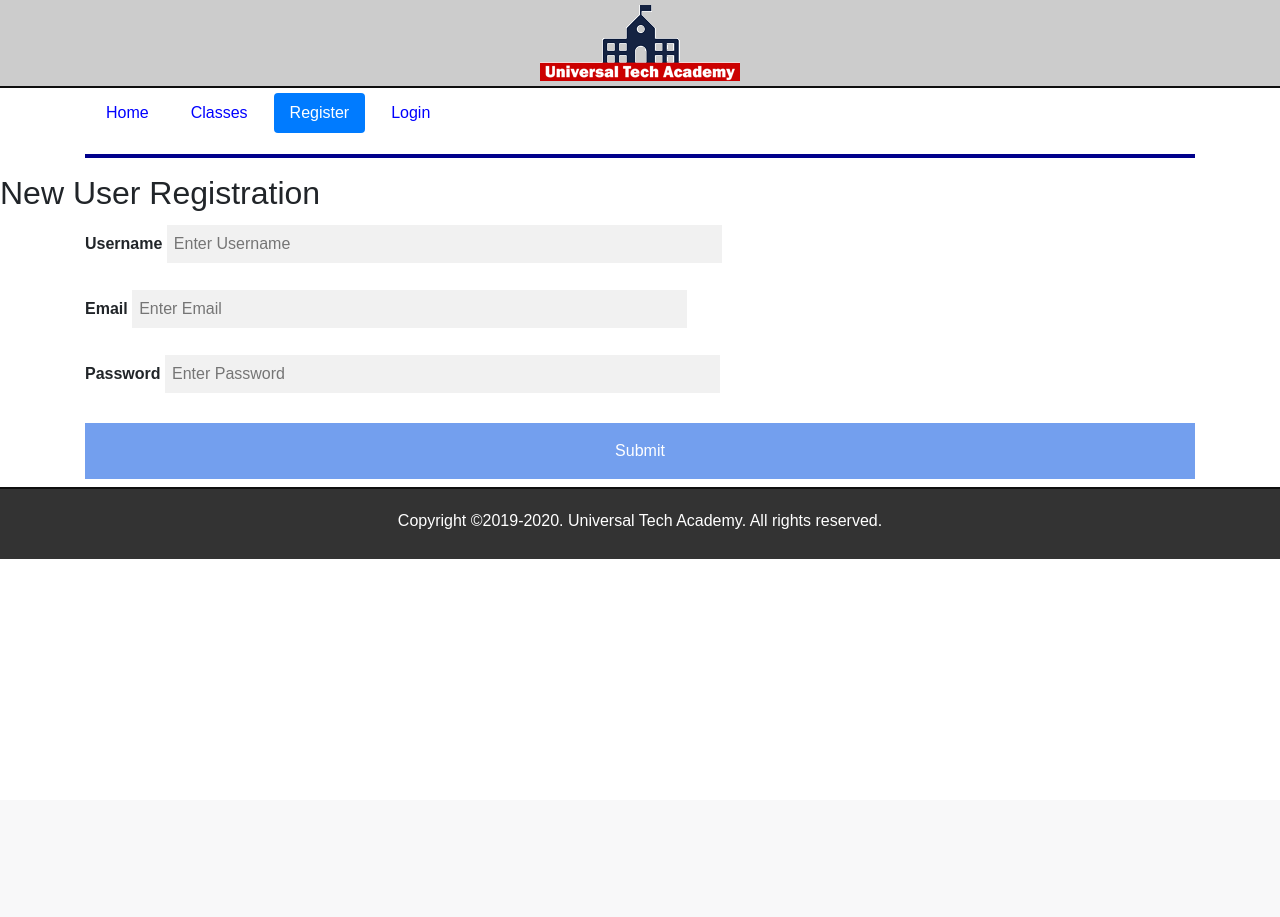
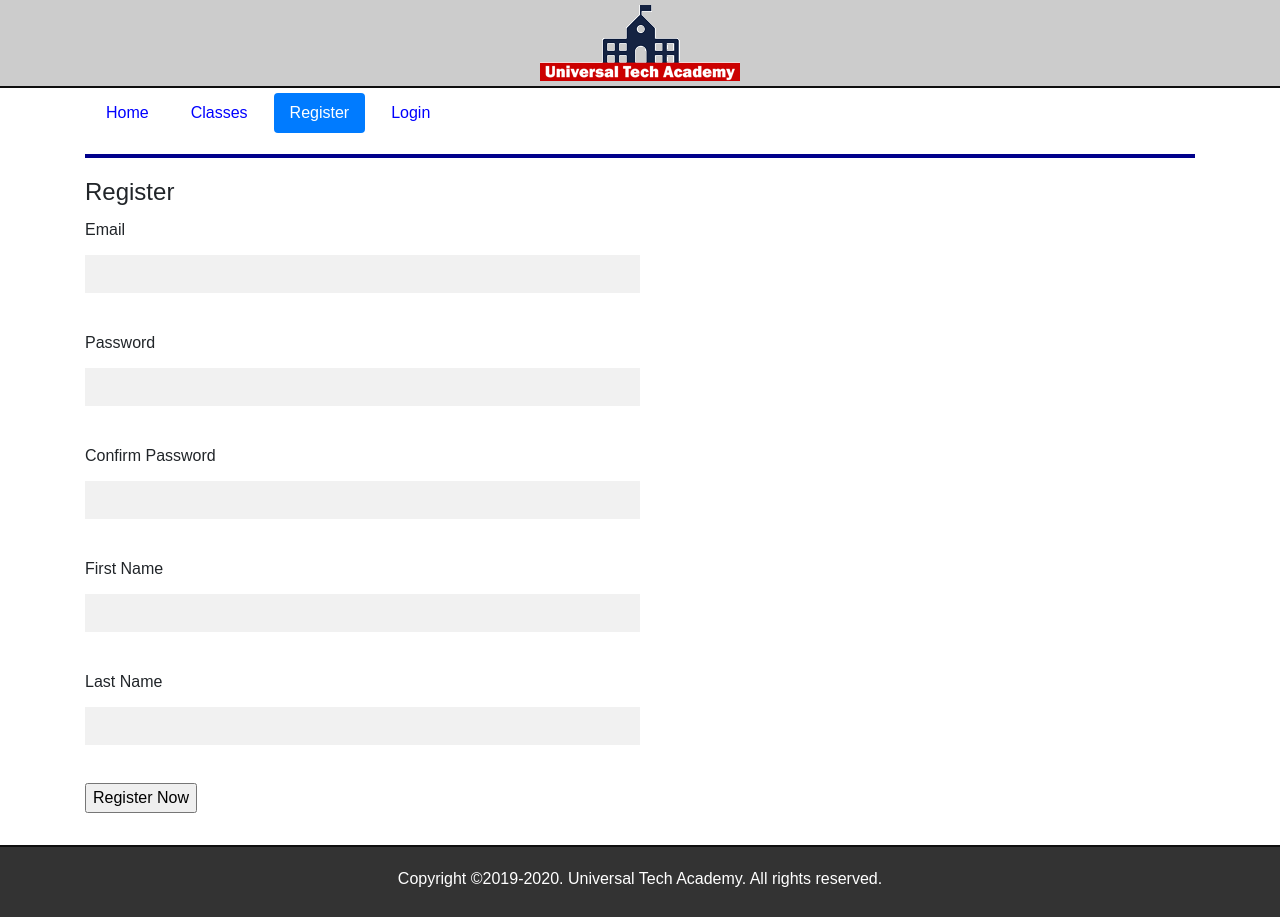
Before and after one commit to aliahmadcse/Enrollment-App, a Flask app: page /register in a window 1280 px wide. Before the commit the page ends 559 px from the top, so only its background shows below. Run offline with Flask 2, Linux system fonts and the light colour scheme; some libraries are stand-ins or nearby versions.

Commit message:
Adds registration form using wtf-form library

```diff
--- a/application/forms.py
+++ b/application/forms.py
@@ -1,18 +1,25 @@
 from flask_wtf import FlaskForm
-from wtforms import StringField,BooleanField,PasswordField,SubmitField
-from wtforms.validators import DataRequired
+from wtforms import StringField, BooleanField, PasswordField, SubmitField
+from wtforms.validators import DataRequired, Email, Length, EqualTo, ValidationError
+from application.models import User
+
 
 class LoginForm(FlaskForm):
-    email=StringField('Email',validators=[DataRequired()])
-    password=StringField('Password',validators=[DataRequired()])
-    remember_me=BooleanField('Remember Me')
-    submit=SubmitField('Login')
+    email = StringField('Email', validators=[DataRequired(), Email()])
+    password = StringField('Password', validators=[ DataRequired(), Length(min=6, max=15)])
+    remember_me = BooleanField('Remember Me')
+    submit = SubmitField('Login')
 
 
 class RegisterForm(FlaskForm):
-    email=StringField('Email',validators=[DataRequired()])
-    password=StringField('Password',validators=[DataRequired()])
-    password_confirm=StringField('Confirm Password',validators=[DataRequired()])
-    first_name=StringField('First Name',validators=[DataRequired()])
-    last_name=StringField('Last Name',validators=[DataRequired()])
-    submit=StringField('Register Now')
+    email = StringField('Email', validators=[DataRequired()])
+    password = StringField('Password', validators=[DataRequired(), Length(min=6, max=15)])
+    password_confirm = StringField('Confirm Password', validators=[DataRequired(), Length(min=6, max=15), EqualTo('password')])
+    first_name = StringField('First Name', validators=[DataRequired(), Length(min=2, max=55)])
+    last_name = StringField('Last Name', validators=[ DataRequired(), Length(min=2, max=55)])
+    submit = SubmitField('Register Now')
+
+    def validate_email(self, email):
+        user = User.objects(email=email.data).first()
+        if user:
+            raise ValidationError("Email is already in use. Pick another one.")
--- a/application/routes.py
+++ b/application/routes.py
@@ -53,6 +53,8 @@ def index():
 def login():
     form = LoginForm()
     if form.validate_on_submit():
+        email=form.email.data
+        password=form.password.data
         if request.form.get('email') == "test@uta.com":
             flash("Logged in Successfully","success")
             return redirect("/index")
@@ -70,7 +72,8 @@ def courses(term="Fall 2019"):
 
 @app.route('/register')
 def register():
-    return render_template("register.html", register=True)
+    form=RegisterForm()
+    return render_template("register.html", register=True,title="Register",form=form)
 
 
 @app.route('/enrollment', methods=["GET", "POST"])
--- a/application/templates/register.html
+++ b/application/templates/register.html
@@ -1,24 +1,50 @@
-{% extends "layout.html" %}
- {% block content %}
-<h2>New User Registration</h2>
+{% extends "layout.html" %} {% block content %}
 
 <div class="container">
-  <form name="register" action="register.php" method="get">
-    <label for="username"><b>Username</b></label>
-    <input type="text" placeholder="Enter Username" name="username" required />
-    <br />
-    <label for="email"><b>Email</b></label>
-    <input type="text" placeholder="Enter Email" name="email" required />
-    <br />
-    <label for="password"><b>Password</b></label>
-    <input
-      type="password"
-      placeholder="Enter Password"
-      name="password"
-      required
-    />
-    <br class="clear" />
-    <input class="btn-submit" type="submit" name="submit" />
+  <form name="register" action="" method="POST" novalidate>
+    <fieldset class="form-group">
+      <legend>{{title}}</legend>
+      {{form.hidden_tag()}}
+      <p>
+        {{form.email.label}}<br />
+        {{form.email}}
+        {% for error in form.email.errors %}
+          <span class="error-message">{{error}}</span>
+        {% endfor %}
+      </p>
+
+      <p>
+        {{form.password.label}}<br />
+        {{form.password}}
+        {% for error in form.password.errors %}
+          <span class="error-message">{{error}}</span>
+        {% endfor %}
+      </p>
+      <p>
+        {{form.password_confirm.label}}<br />
+        {{form.password_confirm}}
+        {% for error in form.password_confirm.errors%}
+          <span class="error-message">{{error}}</span>
+        {% endfor %}
+      </p>
+      <p>
+        {{form.first_name.label}}<br />
+        {{form.first_name}}
+        {% for error in form.first_name.errors %}
+          <span class="error-message">{{error}}</span>
+        {% endfor %}
+      </p>
+      <p>
+        {{form.last_name.label}}<br />
+        {{form.last_name}}
+        {% for error in form.last_name.errors %}
+          <span class="error-message">{{error}}</span>
+        {% endfor %}
+      </p>
+      <p>
+        {{form.submit()}}
+      </p>
+    </fieldset>
   </form>
 </div>
 {% endblock %}
```
Also changed, not shown: application/models.py (+20 -9 lines), application/templates/login.html (+7 -9 lines).
